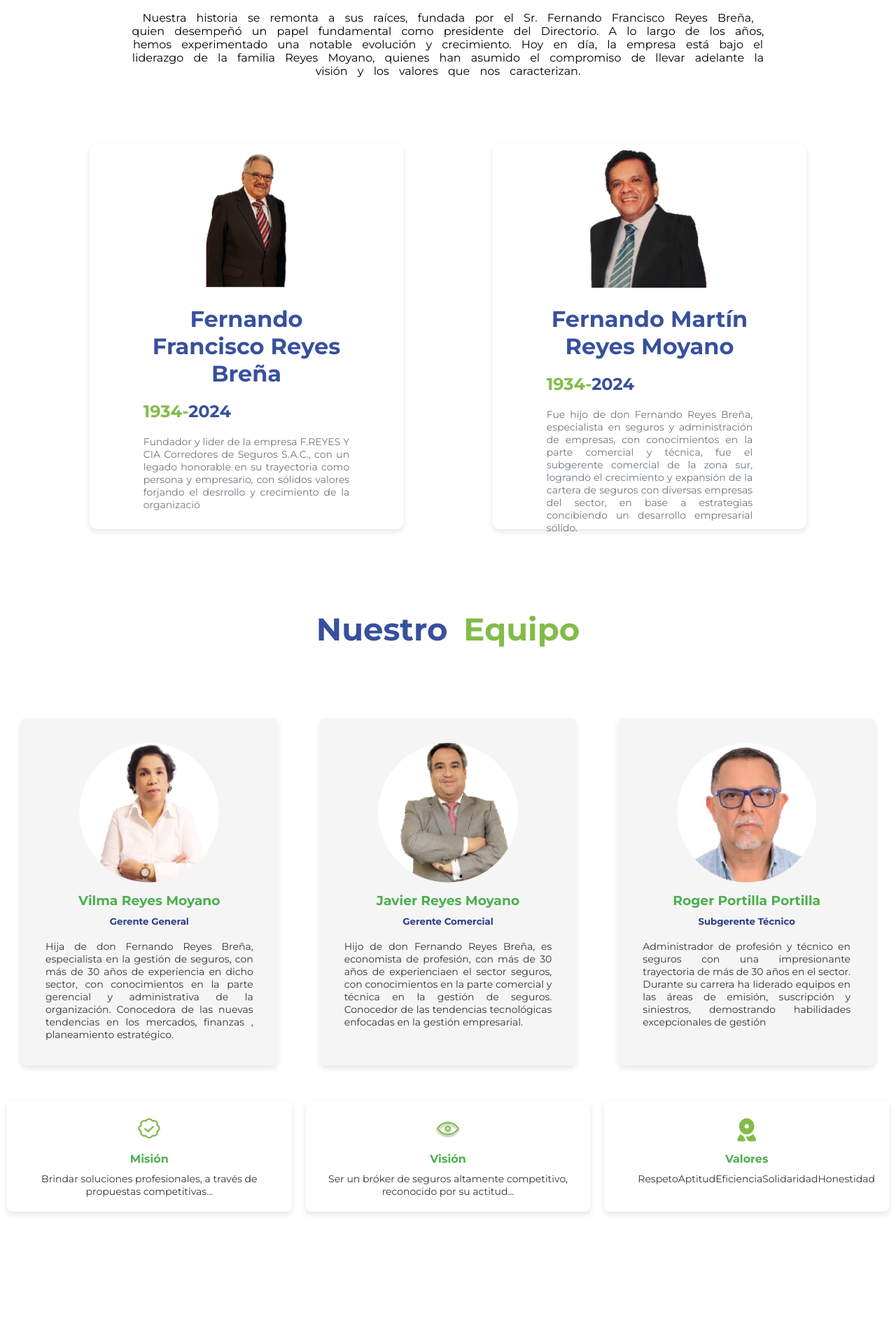
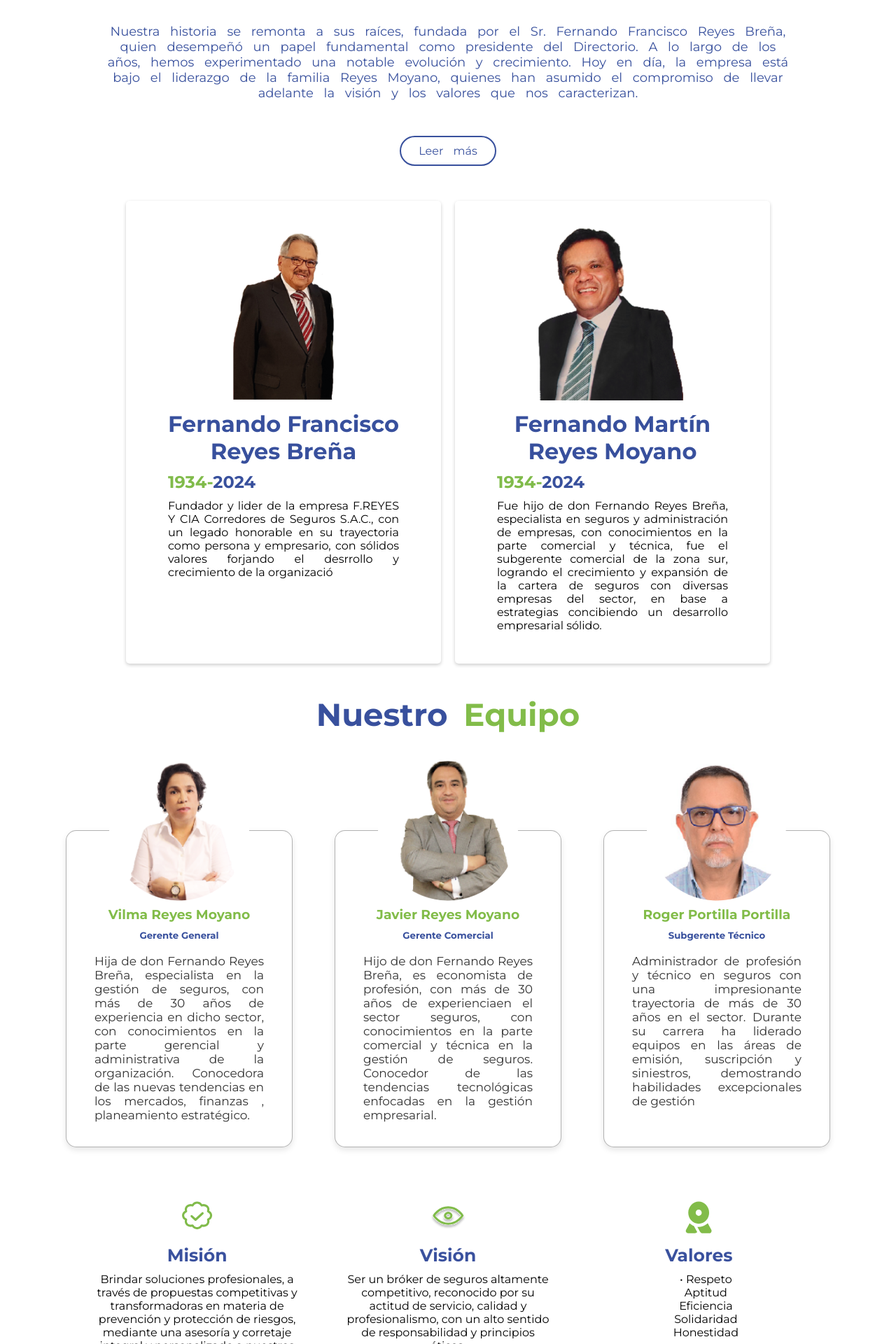
Before and after one commit to Giancarlos1024/reyes, a PHP site: page /pages/Quienes_somos.php in a window 1280 px wide. Shown: the part 680-2600 px from the top of the page at 70% size. Before the commit the page ends 2415 px from the top, so only its background shows below. Run offline with PHP 8.4, Linux system fonts and the light colour scheme.

Commit message:
quienes somos terminado

```diff
--- a/pages/Quienes_somos.php
+++ b/pages/Quienes_somos.php
@@ -22,6 +22,7 @@ include('../includes/db.php');
 <body>
 
     <?php include('../templates/header.php');?>
+    <br>
 
     <!-- Comienza el contenedor principal -->
     <div class="seguro-section">
@@ -58,12 +59,17 @@ include('../includes/db.php');
                     Hoy en día, la empresa está bajo el liderazgo de la familia Reyes Moyano, quienes
                     han asumido el compromiso de llevar adelante la visión y los valores que nos caracterizan.
                 </p>
+                <!-- Botones debajo del texto -->
+                <div class="button-container-history">
+
+                    <a href="" class="btn-h leer-mas-history">Leer más</a>
+                </div>
         </div>
     </div>
 
 
-    <div class="container">
-        <div class="block">
+    <div class="container-gerente">
+        <div class="block-gerente">
             <img src="../public/img/perfil_fernando.png" alt="Imagen 1">
             <h1>Fernando Francisco Reyes Breña</h1>
             <h2>1934-<strong>2024</strong></h2>
@@ -73,7 +79,7 @@ include('../includes/db.php');
                 valores forjando el desrrollo y crecimiento de la organizació
             </p>
         </div>
-        <div class="block"> <strong></strong>
+        <div class="block-gerente"> <strong></strong>
             <img src="../public/img/perfil_fernando2.png" alt="Imagen 2">
             <h1>Fernando Martín Reyes Moyano</h1>
             <h2>1934-<strong>2024</strong></h2>
@@ -96,6 +102,7 @@ include('../includes/db.php');
         <div class="text-container-equipo">
                 <!-- Título y texto al lado izquierdi -->
                 <h1>Nuestro <strong>Equipo</strong> </h1>
+                <br><br>
         </div>
     </div>
 
@@ -104,6 +111,7 @@ include('../includes/db.php');
         <!-- Tres bloques pequeños -->
         <div class="team-member">
             <img src="../public/img/perfil_vilma.png" alt="Vilma Reyes Moyano">
+
             <h3>Vilma Reyes Moyano</h3>
             <h5>Gerente General</h5>
             <br>
@@ -115,6 +123,7 @@ include('../includes/db.php');
 
         <div class="team-member">
             <img src="../public/img/perfil_javier.png" alt="Javier Reyes Moyano">
+
             <h3>Javier Reyes Moyano</h3>
             <h5>Gerente Comercial</h5>
             <br>
@@ -125,6 +134,7 @@ include('../includes/db.php');
         </div>
         <div class="team-member">
             <img src="../public/img/perfil_roger.png" alt="Roger Portilla Portilla">
+
             <h3>Roger Portilla Portilla</h3>
             <h5>Subgerente Técnico</h5>
             <br>
@@ -141,25 +151,34 @@ include('../includes/db.php');
         <div class="mission-block">
             <img src="../public/img/logo_mision.svg" alt="Icono Misión" class="icon">
             <h4>Misión</h4>
-            <p>Brindar soluciones profesionales, a través de propuestas competitivas...</p>
+            <p>Brindar soluciones profesionales, a través de propuestas competitivas y
+                transformadoras en materia de prevención y protección de riesgos, mediante
+                 una asesoría y corretaje integral y personalizado a nuestros clientes.</p>
         </div>
         <div class="mission-block">
             <img src="../public/img/logo_vision.svg" alt="Icono Visión" class="icon">
             <h4>Visión</h4>
-            <p>Ser un bróker de seguros altamente competitivo, reconocido por su actitud...</p>
+            <p>Ser un bróker de seguros altamente competitivo, reconocido por su actitud de
+                servicio, calidad y profesionalismo, con un alto sentido de responsabilidad
+                y principios éticos.</p>
         </div>
         <div class="mission-block">
-            <img src="../public/img/logo_valores.svg" alt="Icono Valores" class="icon">
-            <h4>Valores</h4>
-            <ul>
-                <li>Respeto</li>
-                <li>Aptitud</li>
-                <li>Eficiencia</li>
-                <li>Solidaridad</li>
-                <li>Honestidad</li>
-            </ul>
+        <img src="../public/img/logo_valores.svg" alt="Icono Valores" class="icon">
+        <h4>Valores</h4>
+            <div class="valores">
+                Respeto<br>
+                Aptitud<br>
+                Eficiencia<br>
+                Solidaridad<br>
+                Honestidad
+            </div>
         </div>
     </div>
 
+
+    <?php include('../templates/aliados.php');?>
+
+
+    <?php include('../templates/footer.php');?>
 </body>
 </html>
--- a/public/css/quienes_somos.css
+++ b/public/css/quienes_somos.css
@@ -5,9 +5,9 @@
     justify-content: center;
     align-items: center;
     max-width: 1345px; /* Anchura máxima del contenedor */
-    margin: 10px auto; /* Centrar el contenedor */
+
     background-color: #ffffff;
-    padding: 20px;
+    padding: 0px 20px;
     word-spacing: 10px;
 
 
@@ -21,7 +21,7 @@
 
 /* Ajusta la imagen dentro del contenedor */
 .seguro-img {
-    max-width: 90%; /* Ajusta el tamaño de la imagen */
+    max-width: 100%; /* Ajusta el tamaño de la imagen */
     height: auto;
     /*border-radius: 10px;*/
 }
@@ -29,7 +29,7 @@
 /* Estilo para el contenedor de texto */
 .text-container {
     flex: 1; /* Ocupa el otro 50% */
-    padding: 50px;
+    padding: 90px;
     text-align: left;
 
 
@@ -43,6 +43,11 @@
     margin-bottom: 10px;
     text-align: center;
 
+}
+
+.text-container p{
+    font-size: 18px;
+    text-align: justify;
 }
 
 
@@ -129,7 +134,7 @@
 /* Estilo para el contenedor de texto */
 .text-container-h {
     flex: 1; /* Ocupa el otro 50% */
-    padding: 50px;
+    padding:10px 10%;
     text-align: left;
 
 
@@ -139,7 +144,7 @@
 .text-container-h h1 {
     font-size: 45px;
     font-weight:bold;
-    color: #38509D; /* Color azul */
+    color: #80BB4A; /* Color azul */
     margin-bottom: 10px;
     text-align: center;
 
@@ -147,17 +152,103 @@
 }
 
 .text-container-h h1 strong{
-    color: #82BC49;
-    font-weight:bold;
+    color: #38509D;
 }
 
-.text-container-h p {
-    padding: 0px 10%;
+.text-container-h p{
+    text-align: center;
+    color: #38509D;
+    font-size: 18px;
+}
+
+
+
+
+.container-gerente {
+    display: flex;
+    flex-wrap: wrap; /* Permite que los bloques se ajusten en varias líneas si es necesario */
+    gap: 20px; /* Espacio entre los bloques */
+    margin: 20px; /* Margen alrededor del contenedor */
+    /*align-items: center;*/ /*alinear verticalmente*/
+    justify-content: center; /*alinear horizontalmente*/
+}
+
+.block-gerente {
+    background-color: white; /* Color de fondo blanco */
+    border-radius: 5px; /* Bordes redondeados */
+    box-shadow: 0 2px 5px rgba(0, 0, 0, 0.2); /* Sombra pequeña */
+    padding: 35px 60px; /* Espaciado interno */
+    flex: 1 1 300px; /* Permite que los bloques se ajusten en tamaño */
+    max-width: 450px; /* Ancho máximo de los bloques */
     text-align: center;
 }
 
 
 
+.block-gerente h1 {
+    text-align: center; /* Centra el texto */
+    color: #38509D; /* Color azul */
+    margin: 10px 0; /* Margen superior e inferior */
+}
+
+.block-gerente h2 {
+    text-align: left; /* Alinea a la izquierda */
+    color: #80BB4A; /* Color verde */
+    margin: 5px 0; /* Margen superior e inferior */
+}
+
+.block-gerente h2 strong {
+    color: #38509D; /* Color azul */
+}
+
+.block-gerente p {
+    text-align: justify; /* Justifica el texto */
+    color: black; /* Color negro */
+    margin: 10px 0; /* Margen superior e inferior */
+}
+
+
+
+
+
+
+
+
+/* Estilo para los botones */
+.button-container-history {
+    display: flex;
+    gap: 15px; /* Espacio entre los botones */
+    justify-content: center;
+    margin-top: 50px;
+
+}
+
+/* Estilo de los botones generales */
+.btn-h {
+    padding: 10px 25px;
+    border: none;
+    border-radius: 50px;
+    cursor: pointer;
+    transition: background-color 0.3s ease;
+
+    text-decoration: none;
+}
+
+
+
+/* Botón "Leer mas" */
+.leer-mas-history {
+    background-color: transparent;
+    border: 2px solid #38509D; /* Borde azul */
+    color: #38509D;
+}
+
+/* Efecto hover en los botones */
+
+.leer-mas-history:hover {
+    background-color: #2D3E87;
+    color: white;
+}
 
 
 
@@ -223,7 +314,7 @@
 }
 
 .block p {
-    font-size: 14px;
+    font-size: 16px;
     color: #6c757d; /* Gris suave */
     text-align: justify;
     flex-grow: 1; /* Permite que el párrafo ocupe el espacio restante */
@@ -236,6 +327,7 @@
         height: auto; /* Permite que los bloques se ajusten en pantallas pequeñas */
     }
 }
+
 
 
 
@@ -267,7 +359,8 @@
 /* Estilo para el contenedor de texto */
 .text-container-equipo {
     flex: 1; /* Ocupa el otro 50% */
-    padding: 50px;
+    margin-top: 5px;
+    padding-bottom: 50px;
     text-align: left;
 
 
@@ -296,38 +389,63 @@
     flex-wrap: wrap;
     justify-content: space-between;
     margin-bottom: 30px;
+    padding: 0px 5%;
 }
+
 
 .team-member {
     flex: 1 1 calc(25% - 20px);
-    background-color: #f5f5f5;
+    background-color: hsl(0, 0%, 100%);
     margin: 10px 30px;
-    padding: 35px;
+    padding: 35px 40px; /* Agrega padding en la parte inferior */
     text-align: center;
-    border-radius: 8px;
+    border-radius: 15px;
     box-shadow: 0 4px 8px rgba(0, 0, 0, 0.1);
+    position: relative; /* Posicionamiento relativo */
+    overflow: visible; /* Asegúrate de que el contenido sobresalga */
+    border: 1px solid rgba(0, 0, 0, 0.3);
+
+    transition: transform 0.3s ease; /* Cambia 0.3s a 0.5s o más */
+
+}
+
+.team-member:hover {
+    transform: translateY(-10px); /* Mueve el div hacia arriba */
 }
 
 .team-member img {
     width: 200px;
     height: 200px;
     border-radius: 50%;
-    margin-bottom: 10px;
+    position: absolute; /* Posicionamiento absoluto */
+    top: -100px; /* Ajusta este valor para que sobresalga más o menos */
+    left: 50%; /* Centro horizontal */
+    transform: translateX(-50%); /* Ajusta para centrar */
+    margin-bottom: 0; /* Elimina el margen inferior */
+    z-index: 1; /* Asegura que la imagen esté por encima del borde */
 }
 
+
+
+
+
+
+
 .team-member h3 {
-    color: #4CAF50; /* Color verde para los nombres */
+    color: #82BC49; /* Color verde para los nombres */
     margin-bottom: 10px;
+    margin-top: 30%;
+
 }
 
 .team-member p {
-    font-size: 14px;
+    font-size: 17px;
     color: #333;
     text-align: justify;
 }
 
 .team-member h5 {
-    color: #2D3E87;
+    color: #38509D;
 }
 
 
@@ -349,12 +467,15 @@
 
 
 
+
+
+
 /* Estilos para el bloque de misión, visión y valores */
 .mission-section {
     display: flex;
     flex-wrap: wrap;
     justify-content: space-between;
-    margin-bottom: 30px;
+    margin:30px 8%;
 }
 
 .mission-block {
@@ -363,35 +484,40 @@
     margin: 10px;
     padding: 20px;
     text-align: center;
-    border-radius: 8px;
-    box-shadow: 0 4px 8px rgba(0, 0, 0, 0.1);
+
 }
 
 
 .mission-block img.icon {
-    width: 40px;
-    height: 40px;
+    width: 55px;
+    height: 55px;
     margin-bottom: 10px;
 }
 
 .mission-block h4 {
-    color: #4CAF50; /* Color verde para los títulos */
+    color: #3A519E; /* Color verde para los títulos */
     margin-bottom: 10px;
+    font-size: 25px;
+
 }
 
-.mission-block p, .mission-block ul {
-    font-size: 14px;
-    color: #333;
+
+.valores {
+    list-style-type: none; /* Asegúrate de que no haya lista */
+    padding-left: 20px; /* Espacio a la izquierda */
 }
 
-.mission-block ul {
-    list-style-type: none;
-    padding: 0;
+.valores::before {
+    content: "• "; /* El punto antes de cada línea */
 }
 
-.mission-block ul li {
-    margin-bottom: 5px;
+.valores div {
+    margin-bottom: 5px; /* Espacio entre cada palabra */
 }
+
+
+
+
 
 /* Responsivo para misión, visión y valores */
 @media screen and (max-width: 768px) {
```
